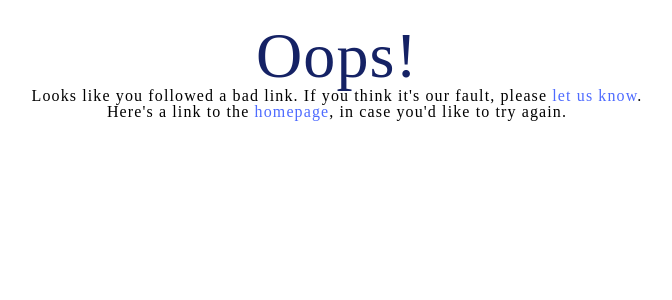
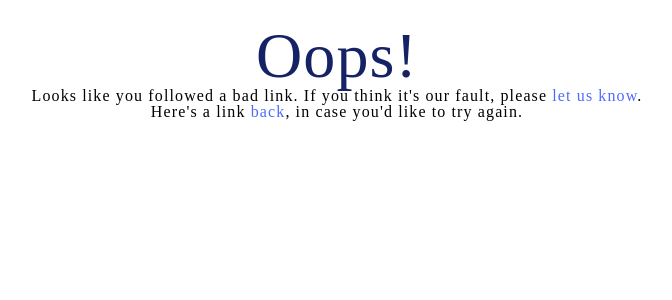
Before and after one commit to gerlad/django-infochimps, a Python web app: template templates/404.html in a window 1280 px wide. Shown: the top 300 px of the page, without its empty margins (303-975 px from the left). Run offline with Jinja, Linux system fonts and the light colour scheme; the template is opened without the code that fills it, so the values that code supplies are empty.

Commit message:
400 & 500

```diff
--- a/templates/404.html
+++ b/templates/404.html
@@ -6,7 +6,7 @@
 <div class="box" style="background:#fff;padding:1.5em;margin-bottom:1.5em;letter-spacing:0.07em;text-decoration:none;">
 <div class="big-text" style="font-size: 4em; color: #152265;">Oops!</div>
 <p>Looks like you followed a bad link. If you think it's our fault, please <a href="">let us know</a>.</p>
-<p>Here's a link to the <a href="/">homepage</a>, in case you'd like to try again.</p>
+<p>Here's a link <a href="/">back</a>, in case you'd like to try again.</p>
 </div>
 
 </div>
```
